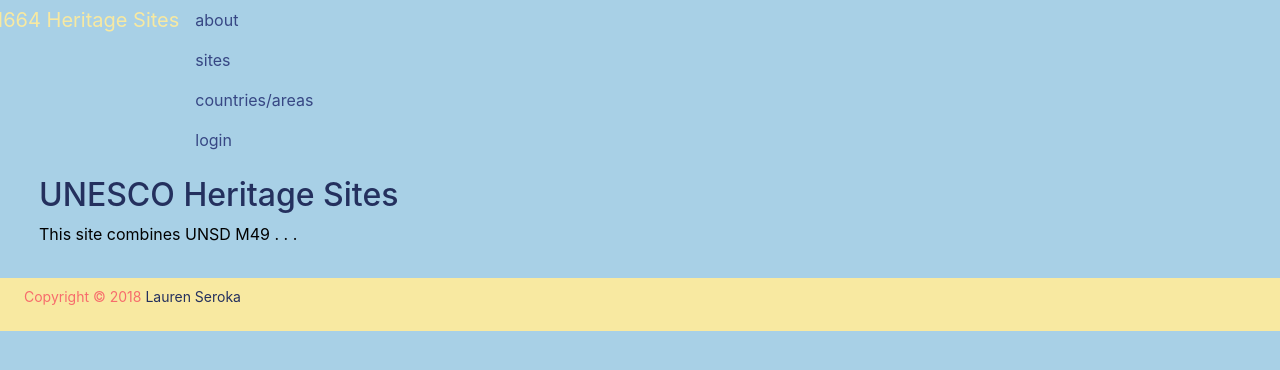
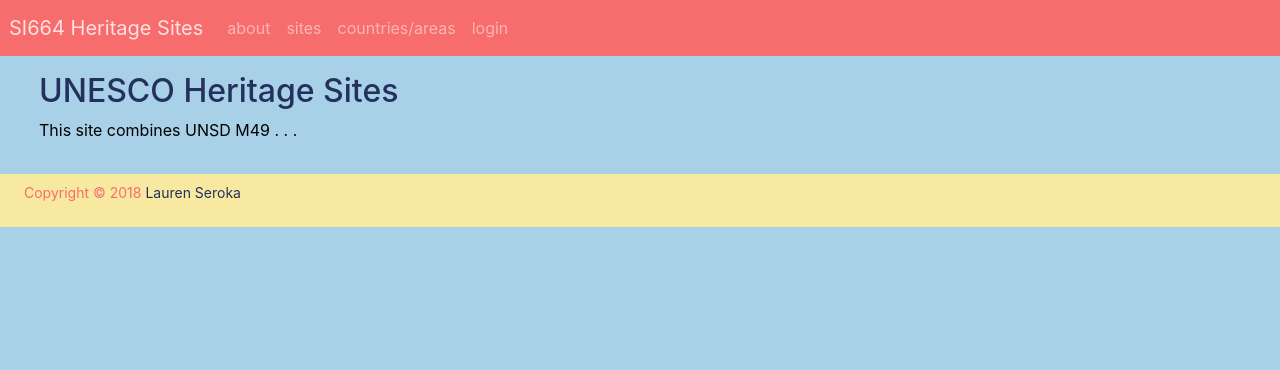
Before and after one commit to lseroka/heritagesites, a Django app: page /heritagesites/ in a window 1280 px wide. Shown: the top 370 px of the page. Run offline with Django 3.2, Linux system fonts and the light colour scheme; some libraries are stand-ins or nearby versions.

Commit message:
minor fixes

```diff
--- a/heritagesites/templates/heritagesites/base.html
+++ b/heritagesites/templates/heritagesites/base.html
@@ -21,9 +21,7 @@
   <body>
 
     <!-- A grey horizontal navbar that becomes vertical on small screens -->
-
-
-
+    <nav class="navbar navbar-expand-sm navbar-dark navbar-custom sticky-top px-4 py-2">
 
 <div class="row">
   <a class="navbar-brand" href="{% url 'home' %}">SI664 Heritage Sites</a>
--- a/heritagesites/templates/heritagesites/site_new.html
+++ b/heritagesites/templates/heritagesites/site_new.html
@@ -26,6 +26,10 @@
 
 
    <!-- Restore missing fields rendered using Bootstrap rows and columns classes -->
+
+
+
+
     <div class="row">
       <div class="col-6">
         {{ form.site_name|as_crispy_field }}
--- a/heritagesites/views.py
+++ b/heritagesites/views.py
@@ -1,5 +1,5 @@
 from django.shortcuts import render, redirect
-from django.http import HttpResponse
+from django.http import HttpResponse, HttpResponseRedirect
 from django.views import generic
 from django.contrib.auth.decorators import login_required
 from django.utils.decorators import method_decorator
```
